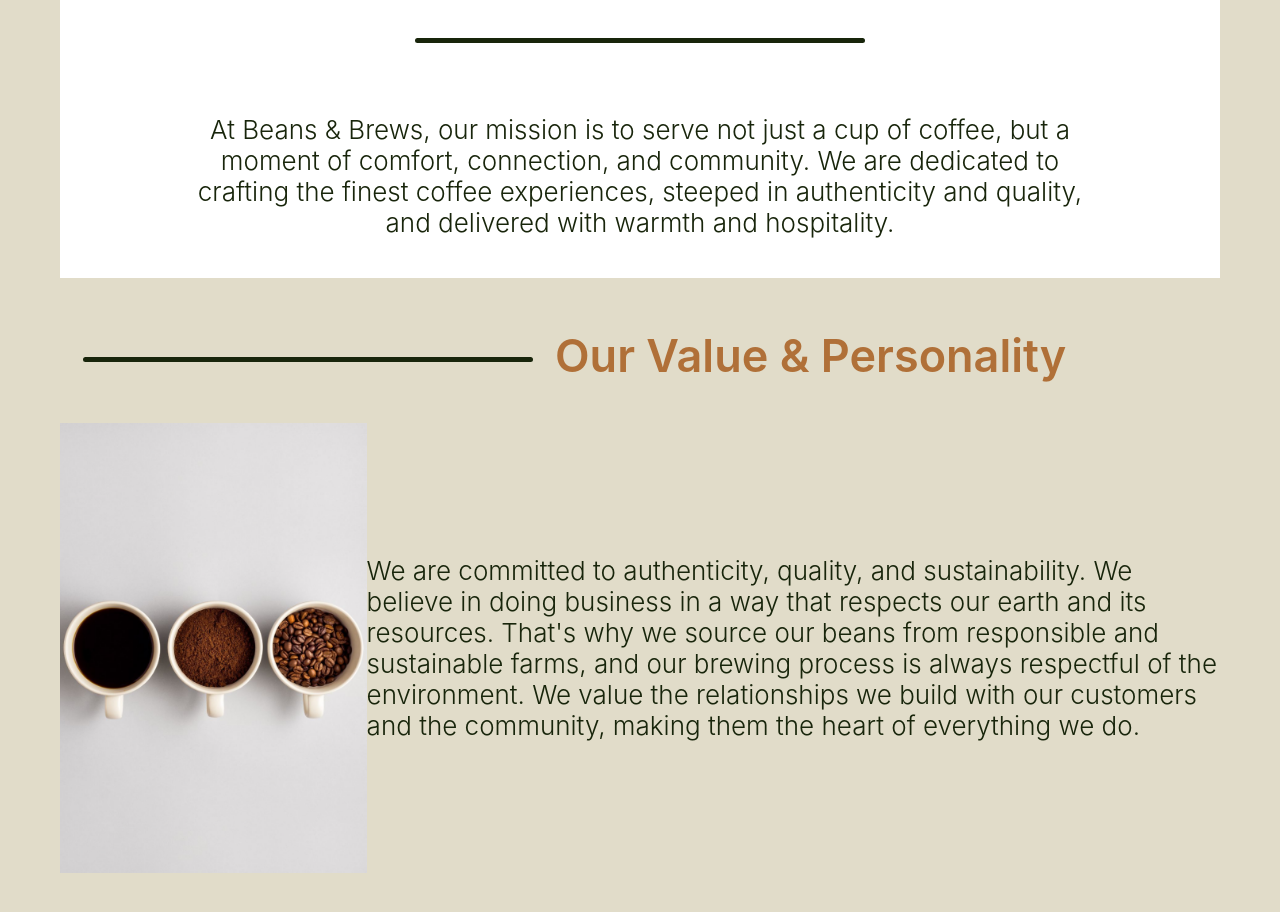
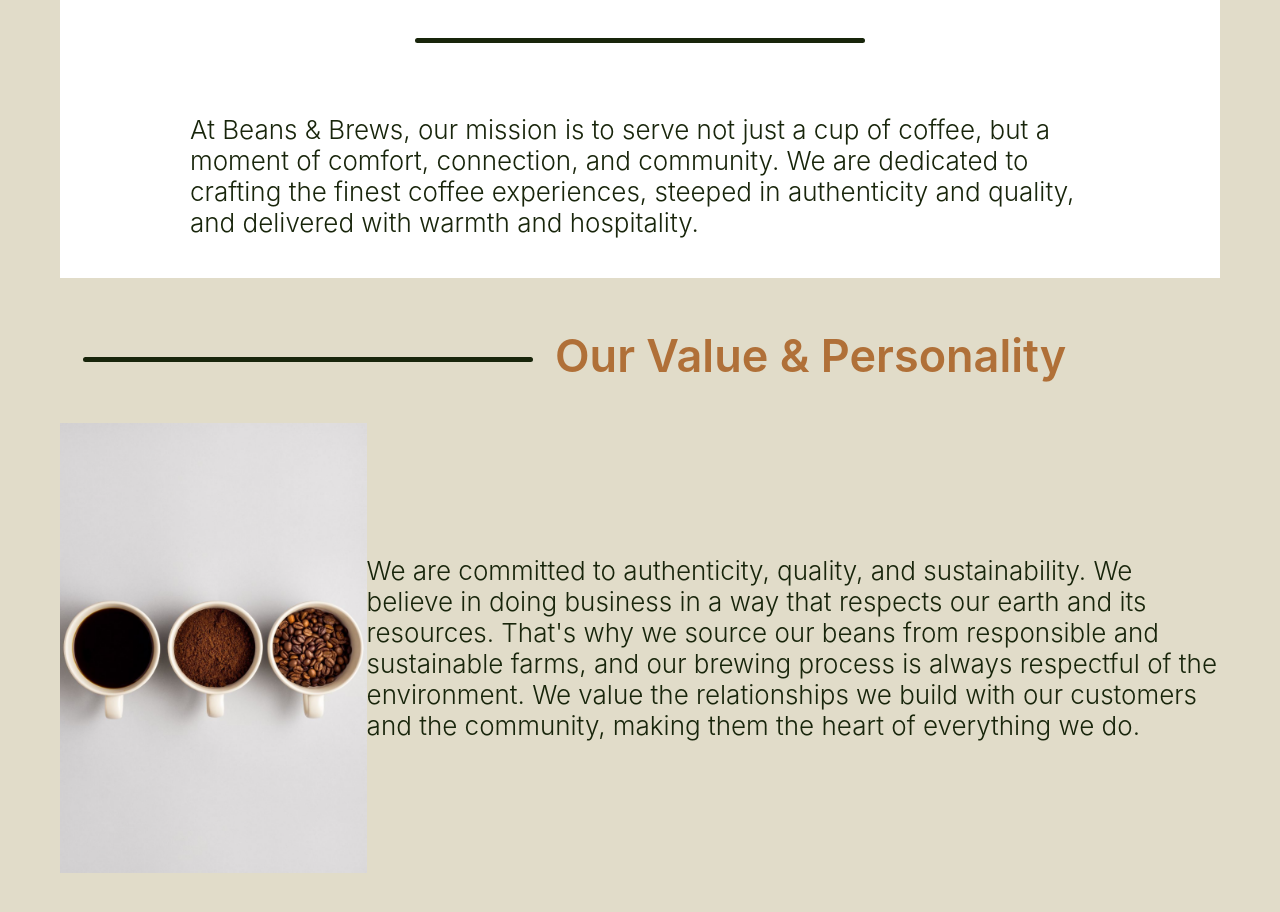
Before and after one commit to ravipatel0113/IS601-Team-A-Final-Project, a Next.js app: page /posts/about-us in a window 1280 px wide. Shown: the part 933-1845 px from the top of the page. Built offline with nearby package versions, Linux system fonts and the light colour scheme.

Commit message:
Update Website Style

```diff
--- a/pages/posts/about-us.js
+++ b/pages/posts/about-us.js
@@ -55,13 +55,19 @@
         <section className= {aboutStyle.MissionSection}>
 
             <span className= {aboutStyle.missionLine}>Our Mission</span>
+            <div className= {aboutStyle.missionContain}>
 
-            <section className= {aboutStyle.missionDesc}>
+                    <div className= {aboutStyle.missionDesc}>
+                        At Beans & Brews, our mission is to serve not just a cup of coffee, but a moment of comfort, connection, and community.
+                        We are dedicated to crafting the finest coffee experiences, steeped in authenticity and quality, and delivered with warmth and hospitality.
+                    </div>
+                </div>
+            {/* <section className= {aboutStyle.missionDesc}>
                 <div>
                     At Beans & Brews, our mission is to serve not just a cup of coffee, but a moment of comfort, connection, and community.
                     We are dedicated to crafting the finest coffee experiences, steeped in authenticity and quality, and delivered with warmth and hospitality.
                 </div>
-            </section>
+            </section> */}
 
         </section>
 
--- a/styles/about.module.css
+++ b/styles/about.module.css
@@ -99,13 +99,15 @@
     margin: 0 0.5em;
 }
 
+.missionContain {
+    max-width: 900px;
+    display: flex;
+    align-items: center;
+    margin: auto;
+}
+
 .missionDesc {
-    width: 934px;
     color: #18250B;
-    margin: auto;
-    display: flex;
-    justify-content: center;
-    text-align: center;
     font-size: 26px;
     font-style: normal;
     font-weight: 300;
--- a/styles/menu.module.css
+++ b/styles/menu.module.css
@@ -9,6 +9,7 @@
     justify-content: center;
     padding: 29px;
     gap: 29px;
+    contain: paint;
 }
 
 
```
